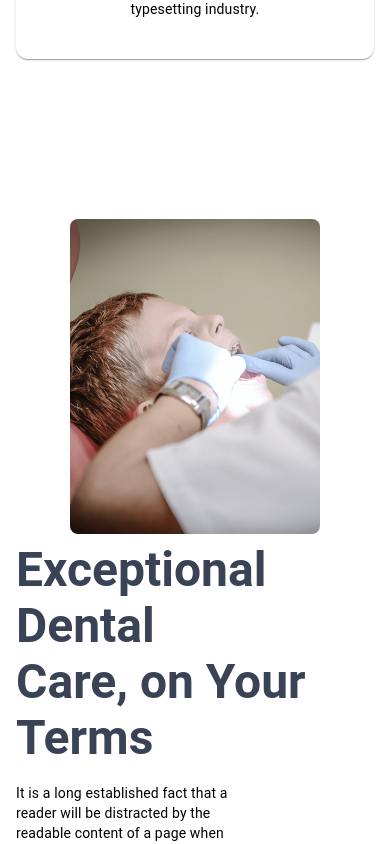
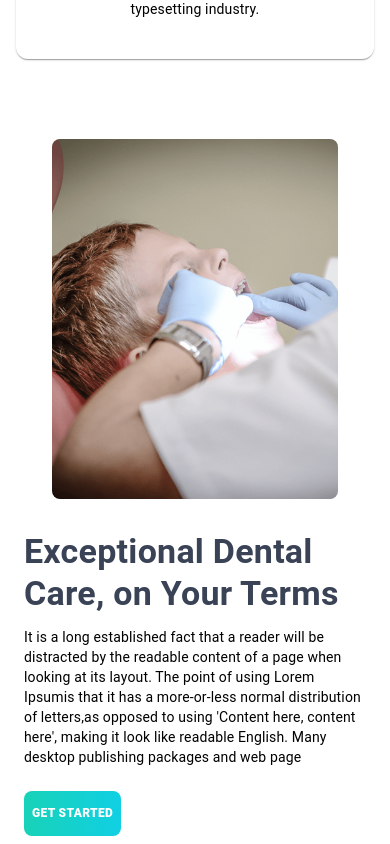
Before and after one commit to Eman-Abukhater/Doctor-s-Portal-Web-App, a React (Vite) app in the folder doctors-portal/: page / in a window 390 px wide. Shown: the part 2400-3244 px from the top of the page. Built offline with nearby package versions, Linux system fonts and the light colour scheme.

Commit message:
edit the responsive part in the ExceptionalCare component

```diff
--- a/doctors-portal/src/components/ExceptionalCare.jsx
+++ b/doctors-portal/src/components/ExceptionalCare.jsx
@@ -3,7 +3,7 @@ import { Box, Button, Container, Typography } from "@mui/material";
 
 const ExceptionalCare = () => {
   return (
-    <Box sx={{ py: 10 }}>
+    <Box sx={{ py: {md:10 }}}>
       <Container>
         <Box
           sx={{
@@ -19,21 +19,24 @@ const ExceptionalCare = () => {
               component="img"
               src="/assets/treatment.png"
               alt="Exceptional Dental Care"
-              sx={{ width: "70%", borderRadius: 2 }}
+              sx={{ width:{xs:"80%", md:"70%"}, borderRadius: 2 }}
             />
           </Box>
 
-          <Box sx={{ flex: 1 }}>
+          <Box sx={{ flex: 1 , mt:3,px:1}}>
             <Typography
-              variant="h3"
-              fontWeight="bold"
+              variant="h4"
+              fontWeight="700"
               color="#3A4256"
+              width={{ xs: "100%", md: "70%" }}
+
+
               gutterBottom
             >
-              Exceptional Dental <br />
+              Exceptional Dental
               Care, on Your Terms
             </Typography>
-            <Typography variant="body2" color="#000000" mb={3} sx={{width:'70%'}}>
+            <Typography variant="body2" color="#000000" mb={3} sx={{width:{md:'70%'}}}>
               It is a long established fact that a reader will be distracted by
               the readable content of a page when looking at its layout. The
               point of using Lorem Ipsumis that it has a more-or-less normal
```
